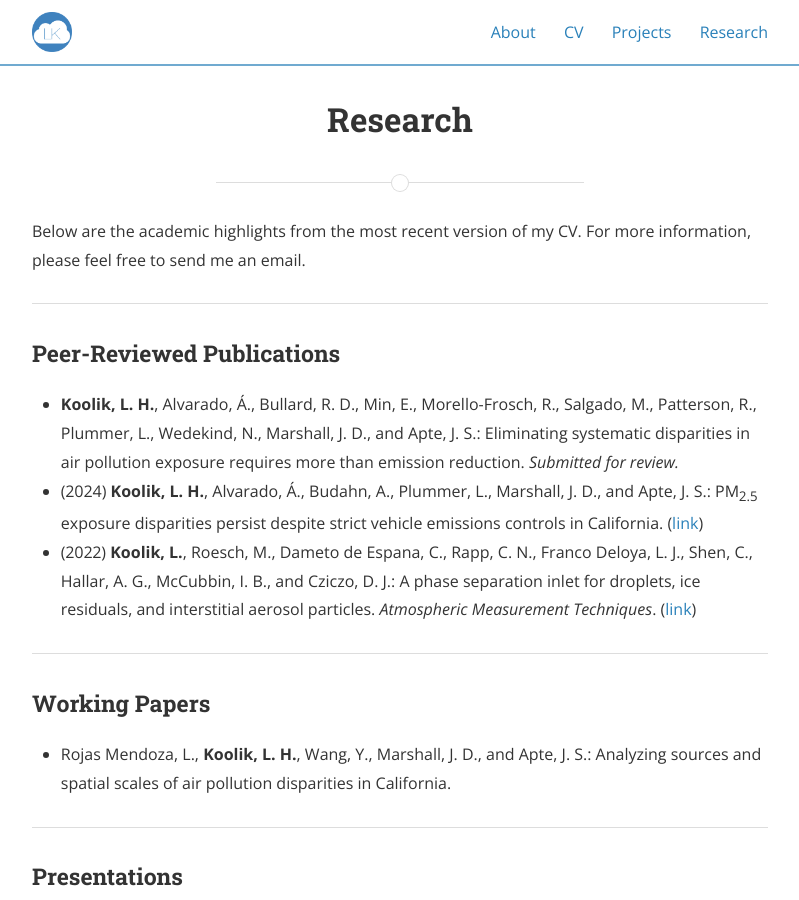
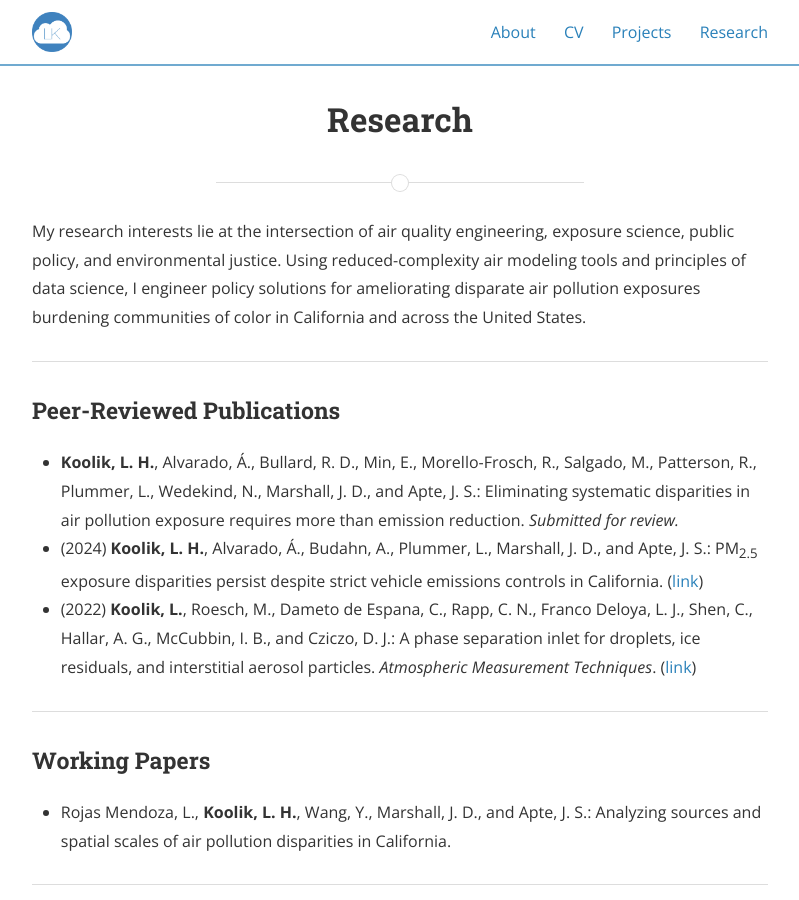
Before and after one commit to lkoolik/lkoolik.github.io, a Jekyll site: the page built from research.md, in a window 1280 px wide and 900 px high. Shown: the whole window, without its empty margins (240-1039 px from the left). Built offline with Jekyll 4.4.1, drawn with Linux system fonts in a browser that asks for light colours; nearby versions of some CDN libraries.

Commit message:
Update research.md

```diff
--- a/research.md
+++ b/research.md
@@ -5,7 +5,7 @@ permalink: /Research/
 main_nav: true
 ---
 
-<p>Below are the academic highlights from the most recent version of my CV. For more information, please feel free to send me an email.</p>
+<p>My research interests lie at the intersection of air quality engineering, exposure science, public policy, and environmental justice. Using reduced-complexity air modeling tools and principles of data science, I engineer policy solutions for ameliorating disparate air pollution exposures burdening communities of color in California and across the United States.</p>
 
 <hr>
 
```
